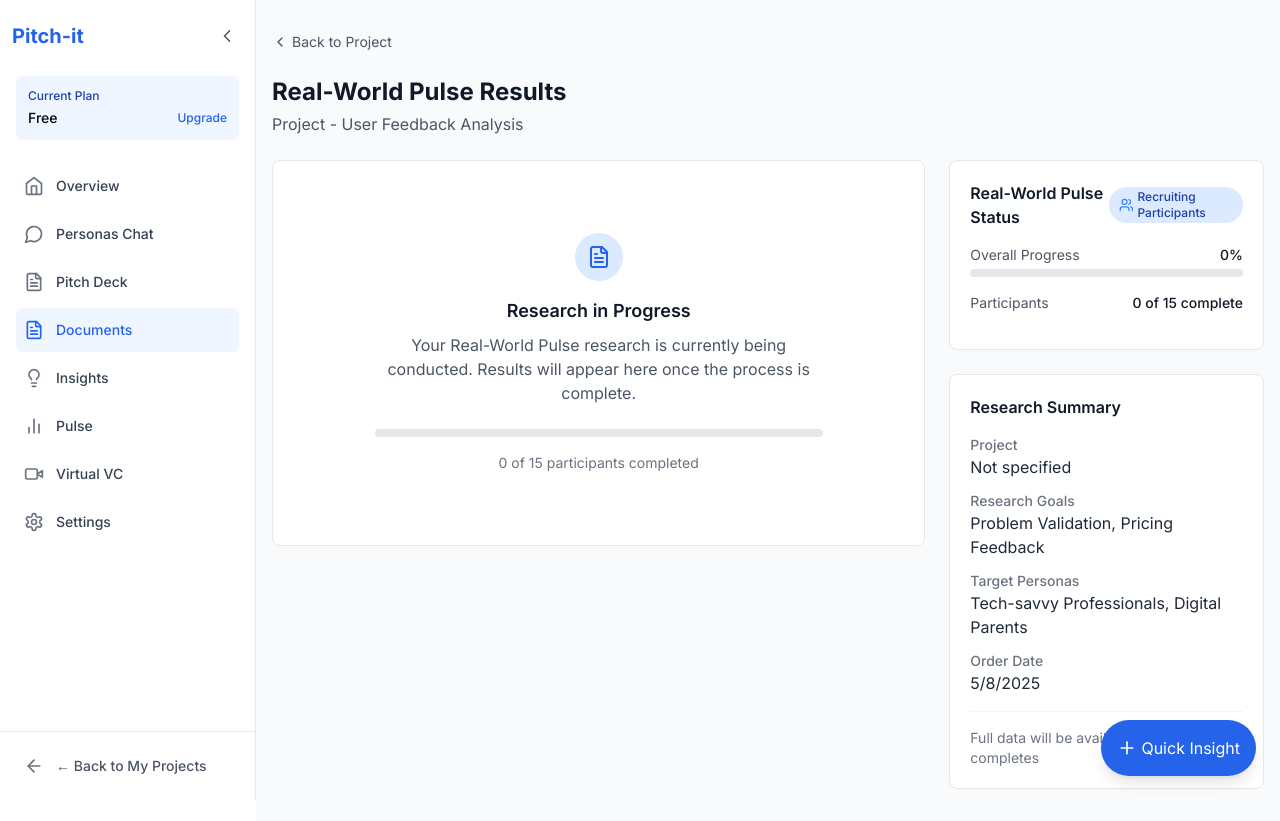
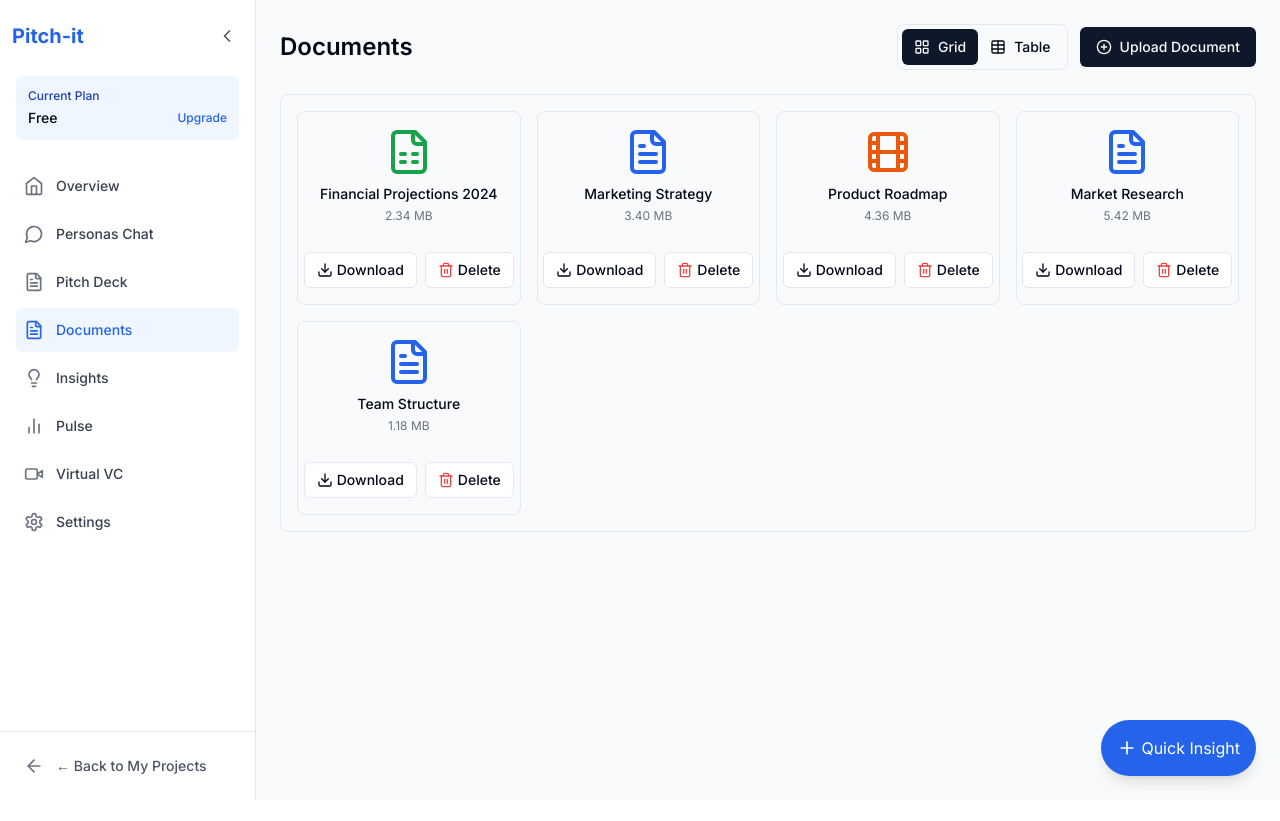
Before and after one commit to lebgdecasa/pitch-it-front_V3, a Next.js app: page /project/1/documents in a window 1280 px wide. After the commit the page ends 800 px from the top, so only its background shows below. Built offline with nearby package versions, Linux system fonts and the light colour scheme.

Commit message:
rerouted documents page

```diff
--- a/src/app/project/[id]/documents/page.tsx
+++ b/src/app/project/[id]/documents/page.tsx
@@ -1,232 +1,209 @@
-"use client";
+// src/app/project/[id]/documents/page.tsx
+'use client';
 
-import React, { useState, useEffect } from 'react';
-import { useParams } from 'next/navigation';
-import Link from 'next/link';
-import { ChevronLeft, Download, Share, FileText, ExternalLink } from 'lucide-react';
-import { Button } from '@/components/ui/button';
-import StatusTracker from '@/components/client-components/pulse/status-tracker';
-import InteractiveReport from '@/components/client-components/pulse/interactive-report';
-import { useAppContext } from '@/providers/app-provider';
-import { usePulseContext } from '@/providers/pulse-provider';
-import { getPulseReportData } from '@/mocks/pulse-data';
+import React, { useState } from 'react';
+import { PlusCircle, Download, Eye, Trash2, Globe, Lock, LayoutGrid, Table as TableIcon } from 'lucide-react';
+import { Button } from '../../../../components/ui/button';
+import { DataTable } from '../../../../components/ui/table';
+import { documents, formatFileSize, type Document } from '../../../../mocks/documents';
+import { FileUpload } from '../../../../components/project/documents/FileUpload';
+import { FileGrid } from '../../../../components/project/documents/FileGrid';
+import { cn } from '../../../../lib/utils';
 
-export default function PulseResultsPage() {
-  const { id } = useParams() as { id: string };
-  const { state } = useAppContext();
-  const { markResultAsReady } = usePulseContext();
-  const project = state.projects.find(p => p.id === id);
-  const [currentStatus, setCurrentStatus] = useState<'pending' | 'recruiting' | 'in_progress' | 'analyzing' | 'complete' | 'error'>('pending');
-  const [participantsCompleted, setParticipantsCompleted] = useState(0);
-  const participantsTotal = 15; // Example total
+const DocumentsPage = () => {
+  const [selectedDocuments, setSelectedDocuments] = useState<string[]>([]);
+  const [showUpload, setShowUpload] = useState(false);
+  const [viewMode, setViewMode] = useState<'grid' | 'table'>('grid');
+  const [documentsList, setDocumentsList] = useState<Document[]>(documents);
 
-  // Mock pulse data
-  const pulseData = getPulseReportData(id);
+  const handleUpload = (files: File[]) => {
+    const newDocuments: Document[] = files.map((file, index) => ({
+      id: `new-${Date.now()}-${index}`,
+      name: file.name,
+      type: file.name.split('.').pop() || '',
+      size: file.size,
+      uploadDate: new Date().toISOString().split('T')[0],
+      url: URL.createObjectURL(file),
+      isPublic: false,
+      status: 'uploaded', // Add a default status
+    }));
 
-  // Simulate progress of the research
-  useEffect(() => {
-    // Start with pending
-    const pendingTimer = setTimeout(() => {
-      setCurrentStatus('recruiting');
+    setDocumentsList(prev => [...newDocuments, ...prev]);
+  };
 
-      // Move to recruiting
-      const recruitingTimer = setTimeout(() => {
-        setCurrentStatus('in_progress');
+  const handleToggleVisibility = (id: string) => {
+    setDocumentsList(prev =>
+      prev.map(doc =>
+        doc.id === id ? { ...doc, isPublic: !doc.isPublic } : doc
+      )
+    );
+  };
 
-        // Start completing participants
-        const participantInterval = setInterval(() => {
-          setParticipantsCompleted(prev => {
-            const newValue = prev + 1;
-            if (newValue >= participantsTotal) {
-              clearInterval(participantInterval);
+  const handleDelete = (id: string) => {
+    setDocumentsList(prev => prev.filter(doc => doc.id !== id));
+  };
 
-              // Move to analyzing
-              setTimeout(() => {
-                setCurrentStatus('analyzing');
+  const handleDownload = (document: Document) => {
+    window.open(document.url, '_blank');
+  };
 
-                // Finally complete
-                setTimeout(() => {
-                  setCurrentStatus('complete');
-                  // Mark pulse results as ready for notification
-                  markResultAsReady(id);
-                }, 10000);
-              }, 3000);
-            }
-            return newValue;
-          });
-        }, 2000);
-
-      }, 8000);
-
-      return () => {
-        clearTimeout(recruitingTimer);
-      };
-    }, 5000);
-
-    return () => {
-      clearTimeout(pendingTimer);
-    };
-  }, [id, markResultAsReady, participantsTotal]);
+  const columns = [
+    {
+      id: 'name',
+      header: 'Name',
+      accessorKey: 'name',
+      sortable: true,
+      cell: ({ row }: { row: any }) => (
+        <div className="flex items-center gap-2">
+          <span className="font-medium">{row.original.name}</span>
+        </div>
+      ),
+    },
+    {
+      id: 'type',
+      header: 'Type',
+      accessorKey: 'type',
+      sortable: true,
+      cell: ({ row }: { row: any }) => (
+        <span className="uppercase">{row.original.type}</span>
+      ),
+    },
+    {
+      id: 'size',
+      header: 'Size',
+      accessorKey: 'size',
+      sortable: true,
+      cell: ({ row }: { row: any }) => (
+        <span>{formatFileSize(row.original.size)}</span>
+      ),
+    },
+    {
+      id: 'uploadDate',
+      header: 'Upload Date',
+      accessorKey: 'uploadDate',
+      sortable: true,
+    },
+    {
+      id: 'visibility',
+      header: 'Visibility',
+      accessorKey: 'isPublic',
+      cell: ({ row }: { row: any }) => (
+        <div className={cn(
+          "flex items-center gap-1",
+          row.original.isPublic ? "text-green-600" : "text-gray-600"
+        )}>
+          {row.original.isPublic ? <Globe className="w-4 h-4" /> : <Lock className="w-4 h-4" />}
+          <span>{row.original.isPublic ? 'Public' : 'Private'}</span>
+        </div>
+      ),
+    },
+    {
+      id: 'actions',
+      header: 'Actions',
+      accessorKey: 'actions',
+      cell: ({ row }: { row: any }) => (
+        <div className="flex items-center gap-2">
+          <Button
+            variant="ghost"
+            size="icon"
+            onClick={() => window.open(row.original.url, '_blank')}
+          >
+            <Eye className="w-4 h-4" />
+          </Button>
+          <Button
+            variant="ghost"
+            size="icon"
+            onClick={() => handleDownload(row.original)}
+          >
+            <Download className="w-4 h-4" />
+          </Button>
+          <Button
+            variant="ghost"
+            size="icon"
+            onClick={() => handleDelete(row.original.id)}
+          >
+            <Trash2 className="w-4 h-4 text-red-500" />
+          </Button>
+        </div>
+      ),
+    },
+  ];
 
   return (
-    <div className="min-h-screen bg-gray-50 py-8">
-      <div className="max-w-5xl mx-auto px-4">
-        <Link href={`/project/${id}`} className="inline-flex items-center text-sm text-gray-600 hover:text-deep-blue mb-6">
-          <ChevronLeft className="h-4 w-4 mr-1" />
-          Back to Project
-        </Link>
-
-        <div className="flex flex-col md:flex-row md:items-center md:justify-between mb-6">
-          <div>
-            <h1 className="text-2xl font-bold text-gray-900">Real-World Pulse Results</h1>
-            <p className="text-gray-600 mt-1">
-              {project?.name || 'Project'} - User Feedback Analysis
-            </p>
+    <div className="p-6 space-y-6">
+      <div className="flex items-center justify-between">
+        <h1 className="text-2xl font-semibold">Documents</h1>
+        <div className="flex items-center gap-3">
+          <div className="flex items-center border rounded-lg p-1">
+            <Button
+              variant={viewMode === 'grid' ? 'default' : 'ghost'}
+              size="sm"
+              className="px-3"
+              onClick={() => setViewMode('grid')}
+            >
+              <LayoutGrid className="w-4 h-4 mr-2" />
+              Grid
+            </Button>
+            <Button
+              variant={viewMode === 'table' ? 'default' : 'ghost'}
+              size="sm"
+              className="px-3"
+              onClick={() => setViewMode('table')}
+            >
+              <TableIcon className="w-4 h-4 mr-2" />
+              Table
+            </Button>
+          </div>
+          <Button onClick={() => setShowUpload(true)}>
+            <PlusCircle className="w-4 h-4 mr-2" />
+            Upload Document
+          </Button>
+        </div>
       </div>
 
-          {currentStatus === 'complete' && (
-            <div className="mt-4 md:mt-0 space-x-2">
+      <div className="border rounded-lg p-4">
+        {viewMode === 'grid' ? (
+          <FileGrid
+            documents={documentsList}
+            onToggleVisibility={handleToggleVisibility}
+            onDelete={handleDelete}
+            onDownload={handleDownload}
+          />
+        ) : (
+          <DataTable
+            data={documentsList}
+            columns={columns}
+            getRowId={(row: Document) => row.id}
+            selectable
+            onSelectionChange={setSelectedDocuments}
+          />
+        )}
+      </div>
+
+      {selectedDocuments.length > 0 && viewMode === 'table' && (
+        <div className="flex items-center gap-4 p-4 bg-gray-50 rounded-lg">
+          <span className="text-sm text-gray-600">
+            {selectedDocuments.length} document{selectedDocuments.length > 1 ? 's' : ''} selected
+          </span>
           <Button variant="outline" size="sm">
-                <Download className="h-4 w-4 mr-1" />
-                Export PDF
+            <Download className="w-4 h-4 mr-2" />
+            Download Selected
           </Button>
-              <Button variant="outline" size="sm">
-                <Share className="h-4 w-4 mr-1" />
-                Share Results
+          <Button variant="outline" size="sm" className="text-red-500 hover:text-red-600">
+            <Trash2 className="w-4 h-4 mr-2" />
+            Delete Selected
           </Button>
         </div>
       )}
-        </div>
 
-        <div className="grid grid-cols-1 lg:grid-cols-3 gap-6">
-          {/* Main content area */}
-          <div className="lg:col-span-2">
-            {currentStatus === 'complete' ? (
-              <InteractiveReport
-                projectId={id}
-                pulseData={pulseData}
+      {showUpload && (
+        <FileUpload
+          onUpload={handleUpload}
+          onClose={() => setShowUpload(false)}
         />
-            ) : (
-              <div className="bg-white rounded-lg border border-gray-200 p-6">
-                <div className="flex flex-col items-center justify-center py-12 text-center">
-                  <div className="rounded-full bg-blue-100 p-3 mb-4">
-                    <FileText className="h-6 w-6 text-blue-600" />
-                  </div>
-                  <h3 className="text-lg font-semibold text-gray-900 mb-2">Research in Progress</h3>
-                  <p className="text-gray-600 mb-6 max-w-md">
-                    Your Real-World Pulse research is currently being conducted.
-                    Results will appear here once the process is complete.
-                  </p>
-
-                  <div className="w-full max-w-md h-2 bg-gray-200 rounded-full mb-4">
-                    <div
-                      className="h-2 bg-blue-600 rounded-full transition-all duration-1000 ease-out"
-                      style={{ width: `${(participantsCompleted / participantsTotal) * 100}%` }}
-                    ></div>
-                  </div>
-
-                  <p className="text-sm text-gray-500">
-                    {participantsCompleted} of {participantsTotal} participants completed
-                  </p>
-                </div>
-              </div>
       )}
     </div>
+  );
+};
 
-          {/* Sidebar */}
-          <div className="space-y-6">
-            <StatusTracker
-              status={currentStatus}
-              participantsTotal={participantsTotal}
-              participantsCompleted={participantsCompleted}
-            />
-
-            <div className="bg-white rounded-lg border border-gray-200 p-5">
-              <h3 className="font-semibold text-gray-900 mb-4">Research Summary</h3>
-
-              <div className="space-y-3">
-                <div>
-                  <h4 className="text-sm font-medium text-gray-500">Project</h4>
-                  <p className="text-gray-800">{project?.name || 'Not specified'}</p>
-                </div>
-
-                <div>
-                  <h4 className="text-sm font-medium text-gray-500">Research Goals</h4>
-                  <p className="text-gray-800">Problem Validation, Pricing Feedback</p>
-                </div>
-
-                <div>
-                  <h4 className="text-sm font-medium text-gray-500">Target Personas</h4>
-                  <p className="text-gray-800">Tech-savvy Professionals, Digital Parents</p>
-                </div>
-
-                <div>
-                  <h4 className="text-sm font-medium text-gray-500">Order Date</h4>
-                  <p className="text-gray-800">{new Date().toLocaleDateString()}</p>
-                </div>
-              </div>
-
-              <div className="border-t border-gray-100 mt-4 pt-4">
-                {currentStatus === 'complete' ? (
-                  <Link
-                    href="#"
-                    className="text-sm flex items-center font-medium text-blue-600 hover:text-blue-800"
-                  >
-                    View raw data
-                    <ExternalLink className="h-3 w-3 ml-1" />
-                  </Link>
-                ) : (
-                  <p className="text-sm text-gray-500">
-                    Full data will be available when research completes
-                  </p>
-                )}
-              </div>
-            </div>
-
-            {/* Only show "Next Steps" when research is complete */}
-            {currentStatus === 'complete' && (
-              <div className="bg-white rounded-lg border border-gray-200 p-5">
-                <h3 className="font-semibold text-gray-900 mb-4">Next Steps</h3>
-
-                <ul className="space-y-3">
-                  <li className="flex items-start">
-                    <div className="bg-blue-100 rounded-full p-1 text-blue-600 mr-3 flex-shrink-0 mt-0.5">
-                      <svg className="h-4 w-4" fill="none" viewBox="0 0 24 24" stroke="currentColor">
-                        <path strokeLinecap="round" strokeLinejoin="round" strokeWidth="2" d="M13 10V3L4 14h7v7l9-11h-7z" />
-                      </svg>
-                    </div>
-                    <span className="text-gray-700">Address identified pain points in your product roadmap</span>
-                  </li>
-                  <li className="flex items-start">
-                    <div className="bg-blue-100 rounded-full p-1 text-blue-600 mr-3 flex-shrink-0 mt-0.5">
-                      <svg className="h-4 w-4" fill="none" viewBox="0 0 24 24" stroke="currentColor">
-                        <path strokeLinecap="round" strokeLinejoin="round" strokeWidth="2" d="M13 10V3L4 14h7v7l9-11h-7z" />
-                      </svg>
-                    </div>
-                    <span className="text-gray-700">Update your pitch deck with user insights</span>
-                  </li>
-                  <li className="flex items-start">
-                    <div className="bg-blue-100 rounded-full p-1 text-blue-600 mr-3 flex-shrink-0 mt-0.5">
-                      <svg className="h-4 w-4" fill="none" viewBox="0 0 24 24" stroke="currentColor">
-                        <path strokeLinecap="round" strokeLinejoin="round" strokeWidth="2" d="M13 10V3L4 14h7v7l9-11h-7z" />
-                      </svg>
-                    </div>
-                    <span className="text-gray-700">Consider a follow-up test on revised solutions</span>
-                  </li>
-                </ul>
-
-                <div className="mt-4">
-                  <Button className="w-full">
-                    <Link href={`/project/${id}/pitch/setup`}>
-                      Move to Pitch Practice
-                    </Link>
-                  </Button>
-                </div>
-              </div>
-            )}
-          </div>
-        </div>
-      </div>
-    </div>
-  );
-}
+export default DocumentsPage;
```
Lines whose indentation alone changed are shown as unchanged.
